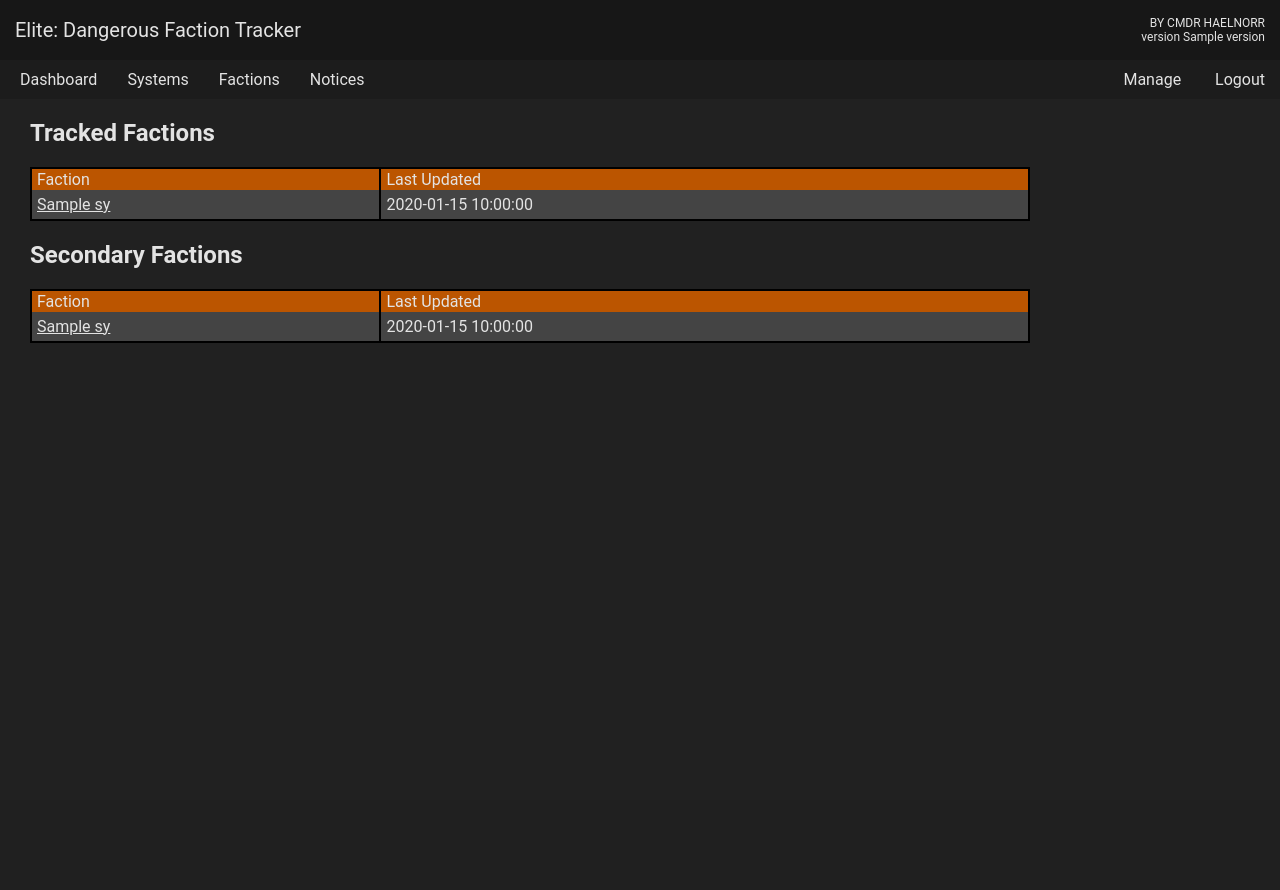
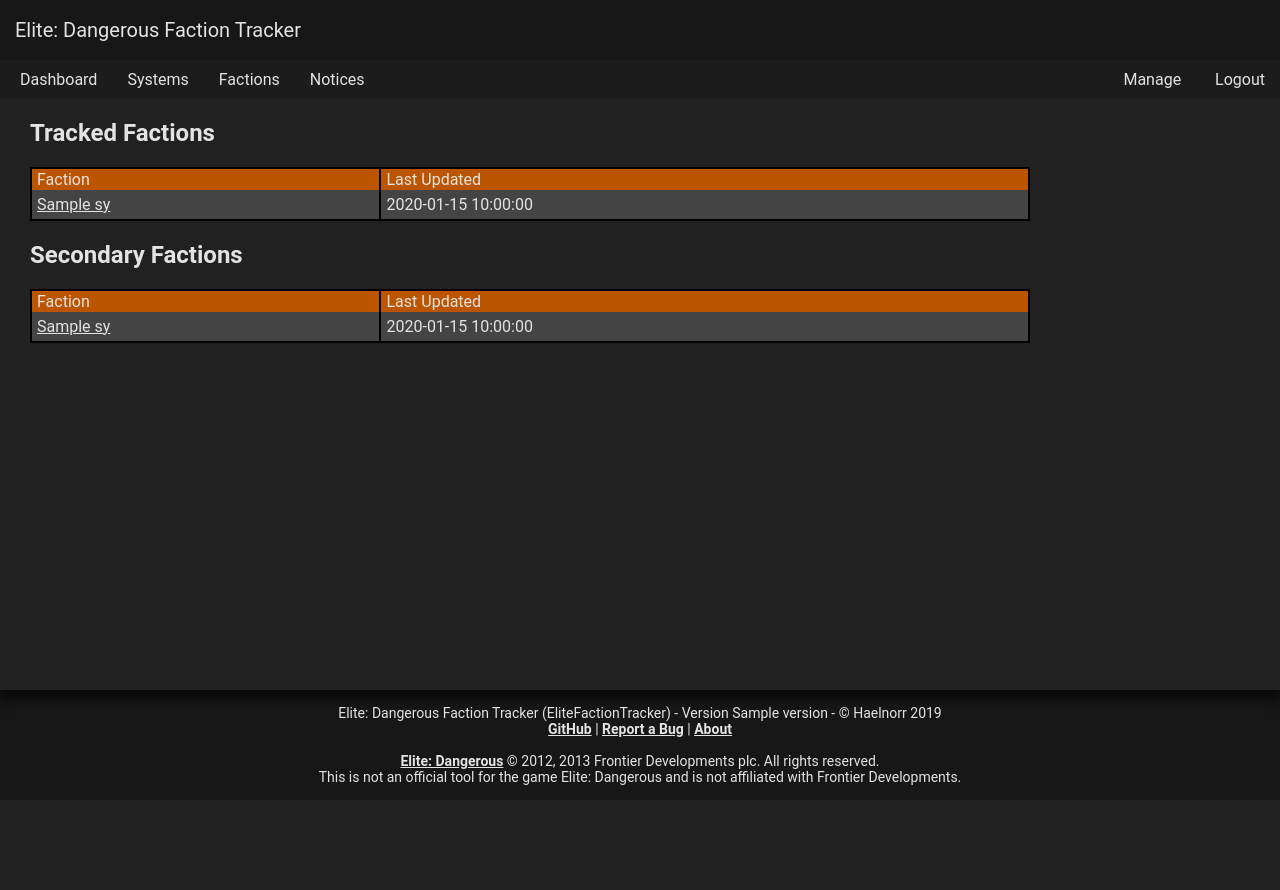
Before and after one commit to Haelnorr/EliteFactionTracker, a Python web app: template dash/web/templates/faction.html in a window 1280 px wide. Before the commit the page ends 343 px from the top, so only its background shows below. Run offline with Jinja, Linux system fonts and the light colour scheme; the template is opened without the code that fills it: most values are stand-ins (such as "Sample title", 1, 10 or a date in 2020).

Commit message:
Flask Dashboard:  - added an 'about' page  - added a page footer

```diff
--- a/dash/web/routes.py
+++ b/dash/web/routes.py
@@ -23,6 +23,11 @@ def dashboard():
     factions = datafetch.get_tracked_factions()
     notice_list = Notice.query.filter(or_(Notice.expiry > datetime.utcnow(), None == Notice.expiry)).filter(Notice.priority == 1)
     return render_template('index.html', page='Dashboard', version=VERSION, alerts=alert_list, alert_count=alert_count, factions=factions, notices=notice_list)
+
+
+@dash_app.route('/about')
+def about():
+    return render_template('about.html', page='About', version=VERSION)
 
 
 @dash_app.route('/faction')
--- a/dash/web/static/style.css
+++ b/dash/web/static/style.css
@@ -1,5 +1,6 @@
 html, body {
     min-height: 100%;
+    height: 100%;
 }
 
 body {
@@ -7,8 +8,12 @@ body {
     background-color: #212121;
     font-family: "Fira Sans", "Roboto", "Tahoma", "Calibri", sans-serif;
     color: #e3e3e3;
-    padding-bottom: 50px;
-    min-width: 1040px;
+    display: flex;
+    flex-direction: column;
+}
+
+#page-content {
+    flex: 1 0 auto;
 }
 
 a:link, a:visited {
@@ -78,17 +83,43 @@ a:link, a:visited {
     background-color: #212121;
 }
 
+footer {
+    flex-shrink: 0;
+    background-color: #171717;
+}
+
+#footer-pad {
+    width: 100%;
+    height: 60px;
+    box-shadow: 0 10px 10px 0 #090909;
+    background-color: #212121;
+}
+
+#footer-content {
+    width: 100%;
+    height: 100%;
+    text-align: center;
+    vertical-align: middle;
+    font-size: 14px;
+    padding-top: 15px;
+    padding-bottom: 15px;
+}
+
+#footer-content a {
+    font-weight: bold;
+}
+
 #manage {
     margin-left: auto;
     float: right;
 }
 
-#main {
-    height: 100%;
+#content {
+    padding-left: 30px;
 }
 
-#content {
-    padding-left: 30px;
+.about-p {
+    max-width: 65%;
 }
 
 #index {
--- a/dash/web/templates/base.html
+++ b/dash/web/templates/base.html
@@ -7,13 +7,16 @@
     <link rel="stylesheet" href="{{ url_for('static', filename='style.css') }}">
 </head>
 <body>
+    <div id="page-content">
         <div id="title">
             <div id="title-left">
                 <span>Elite: Dangerous Faction Tracker</span>
             </div>
+            {% if current_user.is_anonymous == False %}
             <div id="title-right">
-            <span>BY CMDR HAELNORR<br>version  {{ version }}</span>
+                <span>Logged in as:<br>{{ current_user.username }}</span>
             </div>
+            {% endif %}
         </div>
         <div id="nav">
             <a href="{{ url_for('dashboard') }}">Dashboard</a>
@@ -41,5 +44,19 @@
         <div id="main">
         {% block content %}{% endblock %}
         </div>
+</div>
+    <footer>
+        <div id="footer-pad"></div>
+        <div id="footer-content">
+            Elite: Dangerous Faction Tracker (EliteFactionTracker) - Version {{ version }} - © Haelnorr 2019<br>
+            <a href="https://github.com/Haelnorr/EliteFactionTracker">GitHub</a> |
+            <a href="https://github.com/Haelnorr/EliteFactionTracker/issues/new">Report a Bug</a> |
+            <a href="{{ url_for('about') }}">About</a>
+            <br><br>
+            <a href="https://www.elitedangerous.com/">Elite: Dangerous</a> © 2012, 2013 Frontier Developments plc. All rights reserved.<br>
+            This is not an official tool for the game Elite: Dangerous and is not affiliated with Frontier Developments.
+
+        </div>
+    </footer>
 </body>
 </html>
--- a/definitions.py
+++ b/definitions.py
@@ -1,4 +1,4 @@
 import os.path
 
 ROOT_DIR = os.path.dirname(os.path.abspath(__file__))
-VERSION = '0.7.17'
+VERSION = '0.7.18'
```
Also changed, not shown: dash/web/templates/about.html (added, +38 -0 lines). Lines whose indentation alone changed are shown as unchanged.
